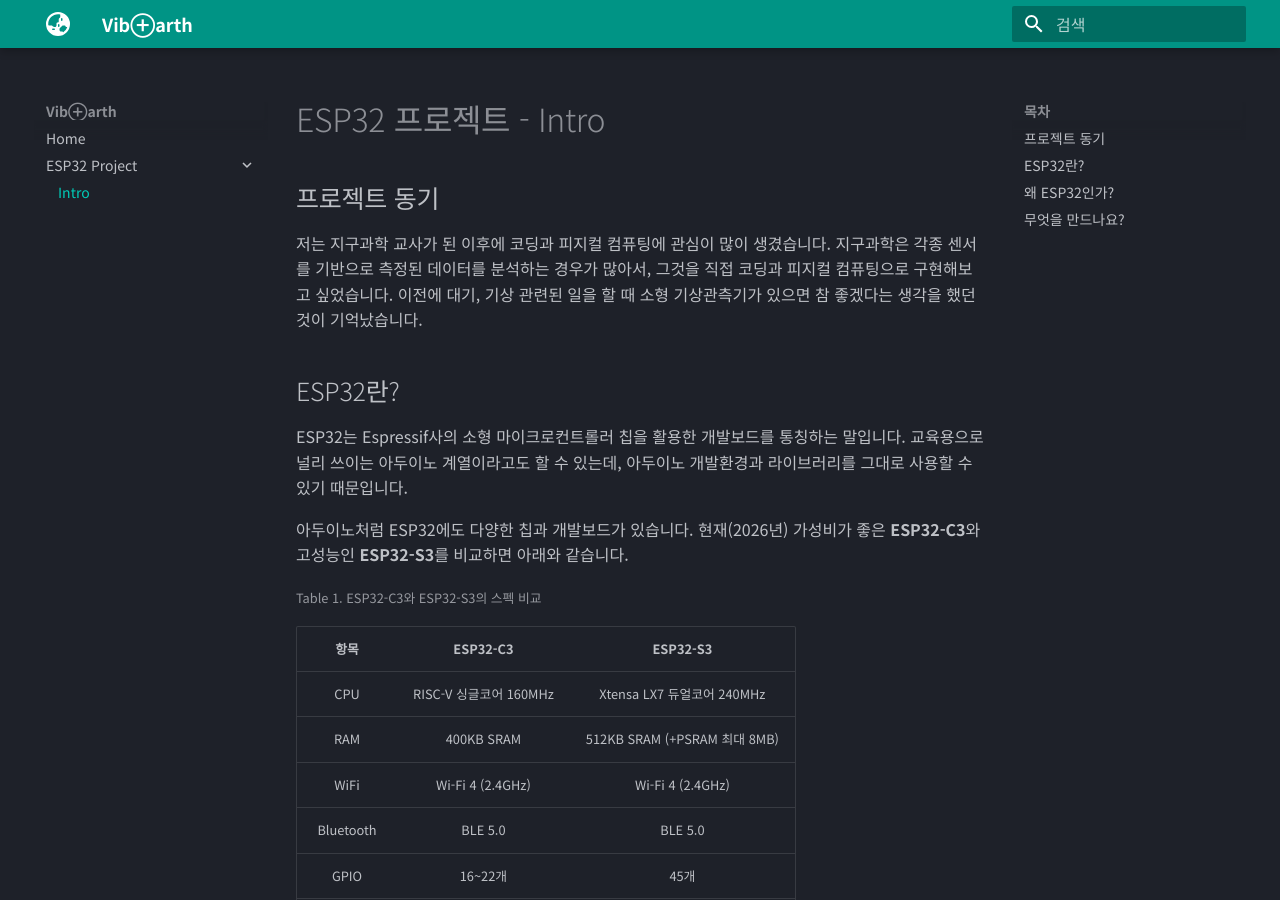
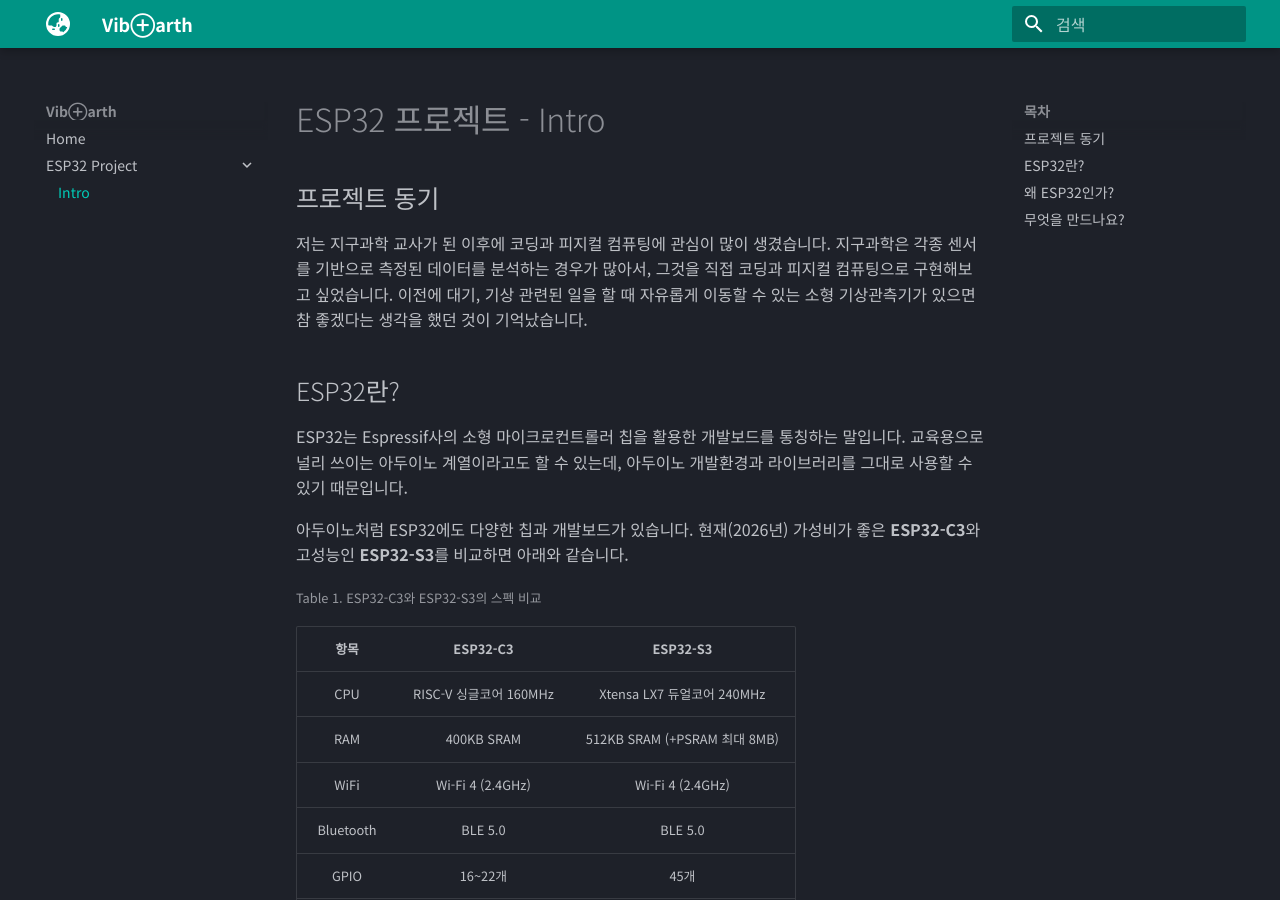
Before and after one commit to VibEarth/VibEarth.github.io, an MkDocs documentation site: the page built from docs/esp32/intro.md, in a window 1280 px wide and 900 px high. Built offline with MkDocs 1.6.1 and Material for MkDocs 9.7.7, drawn with Linux system fonts in a browser that asks for light colours.

Commit message:
vault backup: 2026-06-30 16:58:04

```diff
--- a/docs/esp32/intro.md
+++ b/docs/esp32/intro.md
@@ -4,7 +4,7 @@
 
 저는 지구과학 교사가 된 이후에 코딩과 피지컬 컴퓨팅에 관심이 많이 생겼습니다.
 지구과학은 각종 센서를 기반으로 측정된 데이터를 분석하는 경우가 많아서, 그것을 직접 코딩과 피지컬 컴퓨팅으로 구현해보고 싶었습니다.
-이전에 대기, 기상 관련된 일을 할 때 소형 기상관측기가 있으면 참 좋겠다는 생각을 했던 것이 기억났습니다.
+이전에 대기, 기상 관련된 일을 할 때 자유롭게 이동할 수 있는 소형 기상관측기가 있으면 참 좋겠다는 생각을 했던 것이 기억났습니다.
 
 ## ESP32란?
 
```
